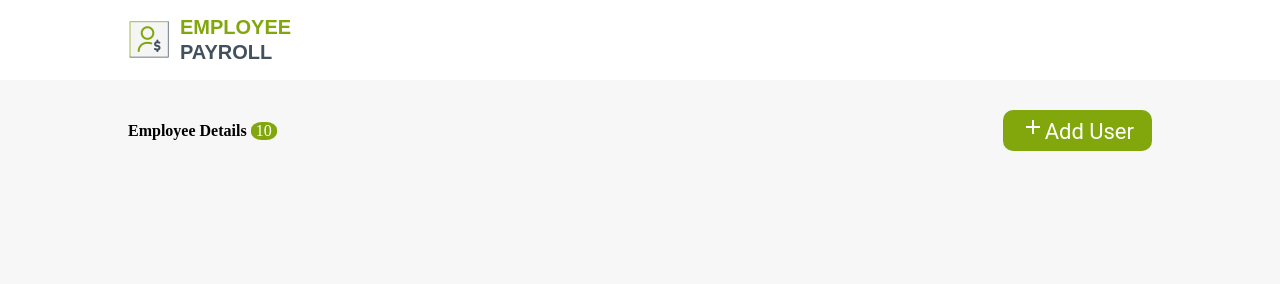
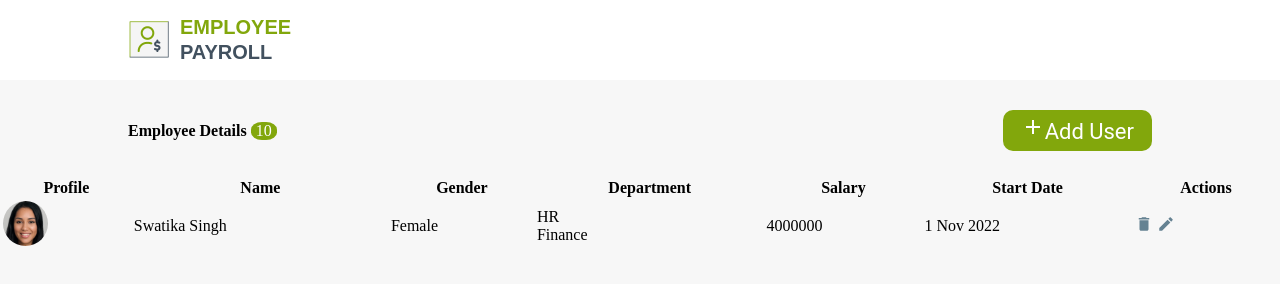
Before and after one commit to swatikanishu/EmployeePayRoll_App, a website: page pages/EmployeeHomePage.html in a window 1280 px wide. Drawn offline with Linux system fonts and the light colour scheme.

Commit message:
Added:show details in tableformat

```diff
--- a/pages/EmployeeHomePage.html
+++ b/pages/EmployeeHomePage.html
@@ -29,6 +29,35 @@
             <a href="/EmployeeHomePage.html.html" class="add-button">
                 <img src="/asset/add-24px (1).svg" alt="add">Add User </a>
         </div>
+        <table id="display" class="table">
+            <!-- <!- UC 3 -->
+            <tr>
+                <th>Profile</th>
+                <th>Name</th>
+                <th>Gender</th>
+                <th>Department</th>
+                <th>Salary</th>
+                <th>Start Date</th>
+                <th>Actions</th>
+                </tr>
+                <tr>
+                    <td><img class="profile" alt="" src="/asset/profile_img-9.png">
+                    </td>
+                    <td>Swatika Singh</td>
+                    <td>Female</td>
+                    <td>
+                        <div class='dept-label'>HR</div>
+                        <div class='dept-label'>Finance</div>
+                    </td>
+                    <td>4000000</td>
+                    <td>1 Nov 2022</td>
+                    <td>
+                        <img id="1" onclick="remove(this)" alt="delete" src="/asset/delete-black-18dp.svg">
+                        <img id="1" alt="edit" onclick="update(this)" src="/asset/create-black-18dp.svg">
+                    </td>
+                </tr>
+        </table>
     </div>
+</div>
 </body>
 </html>
```
Also changed, not shown: asset/profile_img-10.png (added), asset/profile_img-5.png (added), asset/profile_img-6.png (added), asset/profile_img-7.png (added), asset/profile_img-8.png (added), asset/profile_img-9.png (added).
